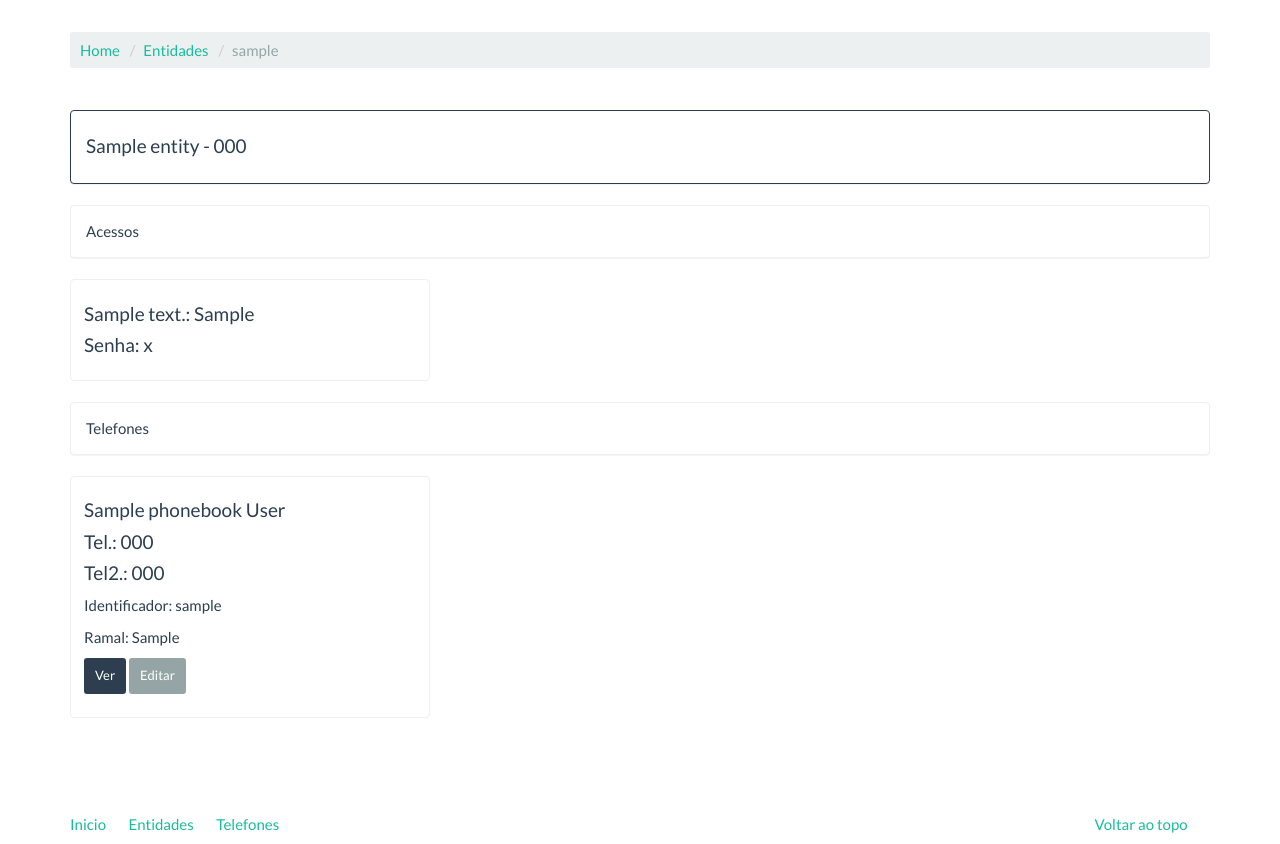
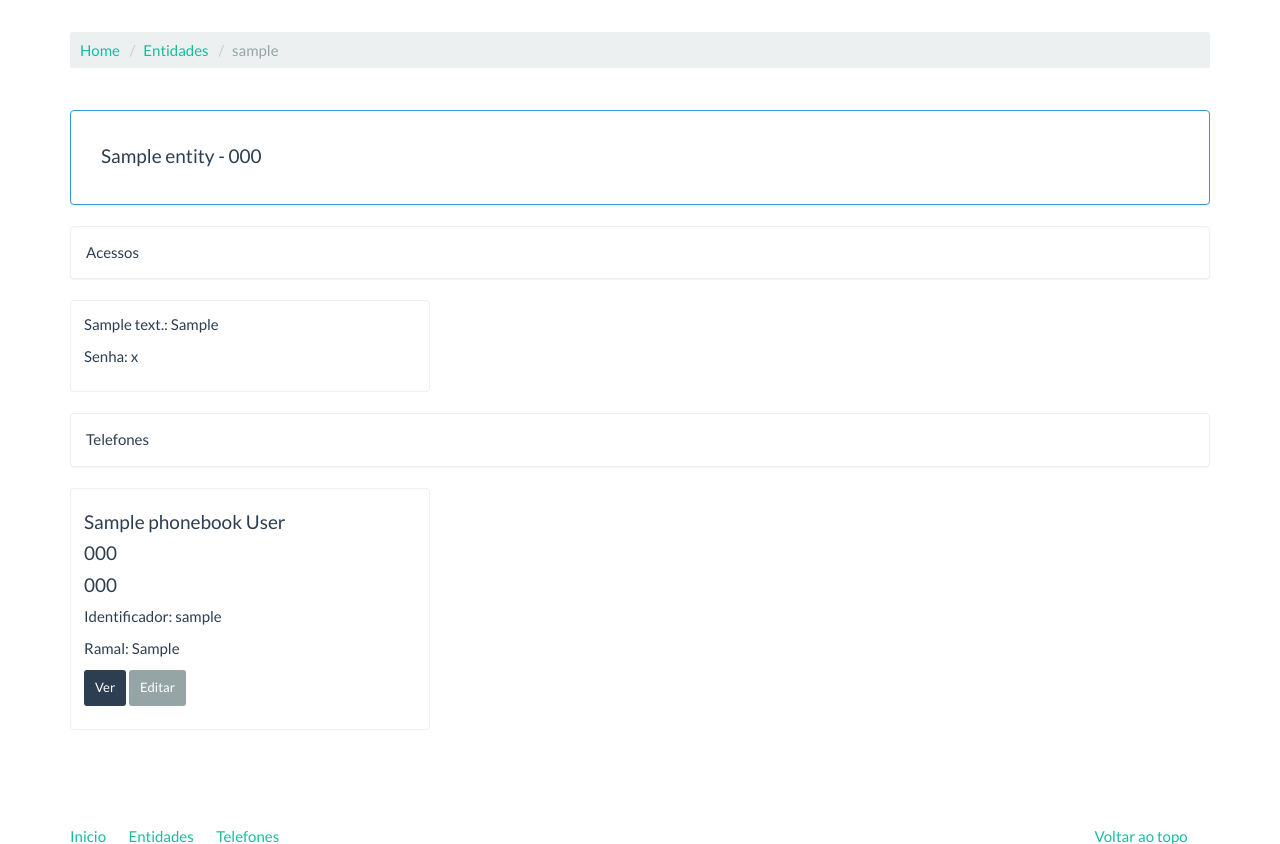
Before and after one commit to isaacgiordani/customsistemas, a Django app: a page that uses listatelefonica/templates/listatelefonica/entity.html in a window 1280 px wide. Shown: the part 60-904 px from the top of the page. Run offline with Django 3.2, Linux system fonts and the light colour scheme; tables that the repository leaves empty hold one stand-in row (values such as "Sample post"); some libraries are stand-ins or nearby versions.

Commit message:
correcoes

```diff
--- a/listatelefonica/templates/listatelefonica/entity.html
+++ b/listatelefonica/templates/listatelefonica/entity.html
@@ -12,13 +12,15 @@
     <li class="breadcrumb-item active">{{ current_entity.slug }}</li>
   </ol>
 </div>
-<div class="panel panel-primary">
+<div class="panel panel-info">
   <div class="panel-body">
+    <div class="panel-heading">
     <h4>{{ current_entity.name }}
       {% if current_entity.phoneent != '' %}
       - {{ current_entity.phoneent }}
       {% endif %}
     </h4>
+    </div>
   </div>
 </div>
 
@@ -33,8 +35,8 @@
     <div class="col-sm-6 col-md-4">
       <div class=thumbnail>
         <div class=caption>
-          <h4>{{a.accesstype}}: {{ a.identifier }}</h4>
-          <h4>Senha: {{ a.password }}</h4>
+          <p>{{a.accesstype}}: {{ a.identifier }}</p>
+          <p>Senha: {{ a.password }}</p>
         </div>
       </div>
     </div>
@@ -54,9 +56,9 @@
     <div class=thumbnail>
       <div class=caption>
         <h4>{{ t.name }} {{t.lastname}}</h4>
-        <h4>Tel.: {{ t.phone }}</h4>
+        <h4>{{ t.phone }}</h4>
         {% if t.phonesec != '' %}
-        <h4>Tel2.: {{ t.phonesec }}</h4>
+        <h4>{{ t.phonesec }}</h4>
         {% endif %}
         <p>Identificador: {{ t.slug }}</p>
         {% if t.ramal != '' %}
--- a/listatelefonica/templates/listatelefonica/phone_list.html
+++ b/listatelefonica/templates/listatelefonica/phone_list.html
@@ -10,6 +10,11 @@
     <li class="breadcrumb-item"><a href="{% url 'index' %}">Home</a></li>
     <li class="breadcrumb-item active">Telefones</li>
   </ol>
+</div>
+<div class="panel panel-default">
+  <div class="panel-body">
+    Telefones
+  </div>
 </div>
 
 <div class=bs-example data-example-id=thumbnails-with-custom-content>
```
